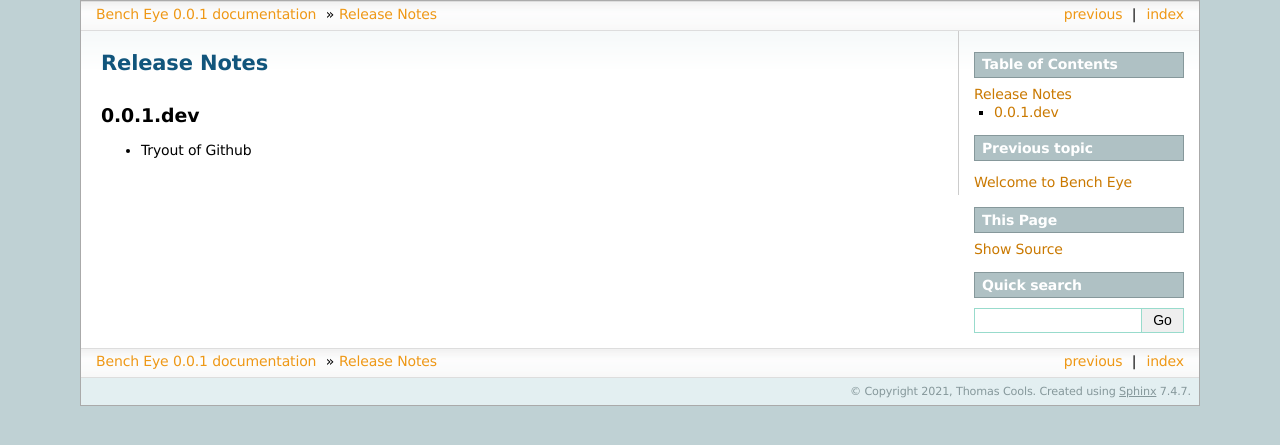
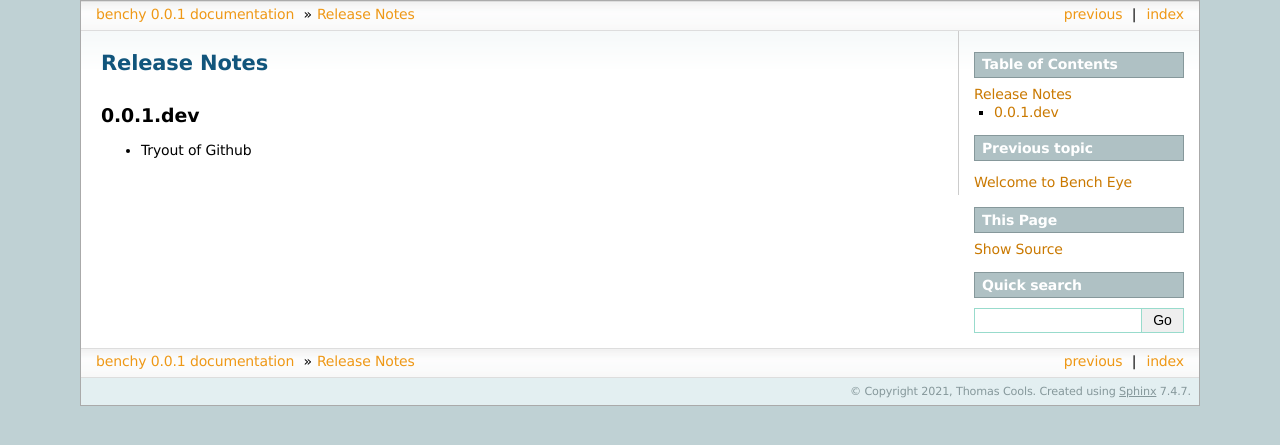
Before and after one commit to thocoo/gamma-desk, a Sphinx documentation site: the page built from doc/sphinx/source/release_notes.rst, in a window 1280 px wide. Shown: the top 445 px of the page. Built offline with Sphinx 7.4.7, drawn with Linux system fonts in a browser that asks for light colours; pages that are not in the unit, such as notebooks, are missing from menus.

Commit message:
module name is benchy

```diff
--- a/doc/sphinx/source/conf.py
+++ b/doc/sphinx/source/conf.py
@@ -14,13 +14,13 @@
 #
 import os
 import sys
-sys.path.insert(0, os.path.abspath('../../../benchy'))
+sys.path.insert(0, os.path.abspath('../../..'))
 
 print(sys.path)
 
 # -- Project information -----------------------------------------------------
 
-project = 'Bench Eye'
+project = 'benchy'
 copyright = '2021, Thomas Cools'
 author = 'Thomas Cools'
 
```
